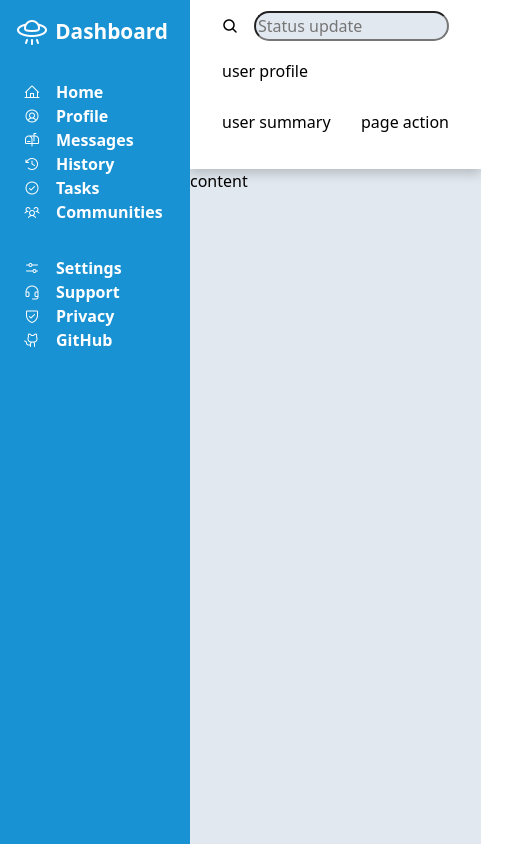
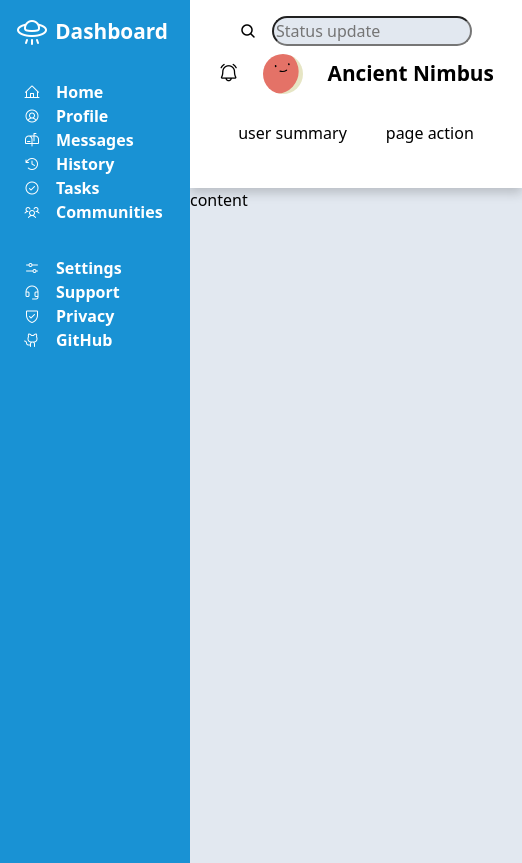
Before and after one commit to AncientNimbus/top-admin-dashboard, a plain HTML site: page index.html in a window 390 px wide. Shown: the whole page, 522 px wide, since content can reach past the window. Drawn offline with nearby package versions, Linux system fonts and the light colour scheme.

Commit message:
feat: Improve responsiveness and add user icon
towards O-86

```diff
--- a/css/style.css
+++ b/css/style.css
@@ -5,6 +5,10 @@
   --text-dark: rgb(0 0 0);
 
   --sidebar-menu-size: 1rem;
+}
+
+* {
+  color: inherit;
 }
 
 body {
@@ -15,7 +19,6 @@ body {
 }
 
 a {
-  color: var(--secondary-color);
   text-decoration: none;
 }
 
@@ -30,7 +33,7 @@ a {
   grid-column: 2 / span 1;
   display: grid;
   grid-template-rows: repeat(2, 1fr);
-  padding: 10px 2rem;
+  padding: 1rem 1rem;
   box-shadow: 0px 5px 10px rgba(35, 35, 35, 0.21);
   order: 1;
 }
@@ -39,9 +42,16 @@ a {
 .header .bottom {
   display: flex;
   flex-wrap: wrap;
-  justify-content: space-between;
+  justify-content: center;
   align-items: center;
-  gap: var(--sidebar-menu-size);
+}
+
+.header .top {
+  gap: 2vw;
+}
+
+.header .bottom {
+  gap: 10vw;
 }
 
 .content {
@@ -87,7 +97,24 @@ nav ul {
 }
 
 .search-bar input {
-  width: clamp(100px, 50vw, 50vw);
+  width: clamp(200px, 50vw, 50vw);
   border-radius: var(--sidebar-menu-size);
   background-color: var(--background-color);
 }
+
+.user-profile {
+  font-size: 1.3rem;
+  display: flex;
+  flex-wrap: wrap;
+  align-items: center;
+  justify-content: space-around;
+  width: clamp(300px, 300px, 20vw);
+}
+
+.user-profile p {
+  font-weight: bold;
+}
+
+#user1-svg {
+  width: clamp(40px, 5vw, 60px);
+}
--- a/index.html
+++ b/index.html
@@ -131,7 +131,18 @@
             placeholder="Status update"
           />
         </div>
-        <div>user profile</div>
+        <div class="user-profile">
+          <i class="ph ph-bell-ringing"></i>
+          <!-- <a href="" target=""> <i class="ph ph-user-circle"></i></a> -->
+          <!-- <div class="user1-svg"></div> -->
+          <img
+            src="./images/user-icon-1.svg"
+            alt="icon"
+            width="60"
+            id="user1-svg"
+          />
+          <a href="" target=""> <p class="">Ancient Nimbus</p></a>
+        </div>
       </div>
       <div class="bottom">
         <div>user summary</div>
```
Also changed, not shown: images/user-icon-1.svg (added).
